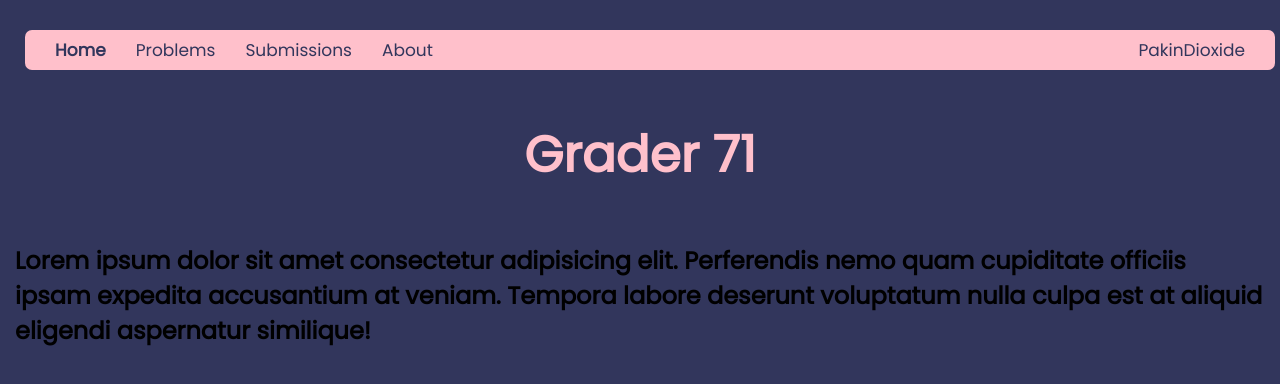
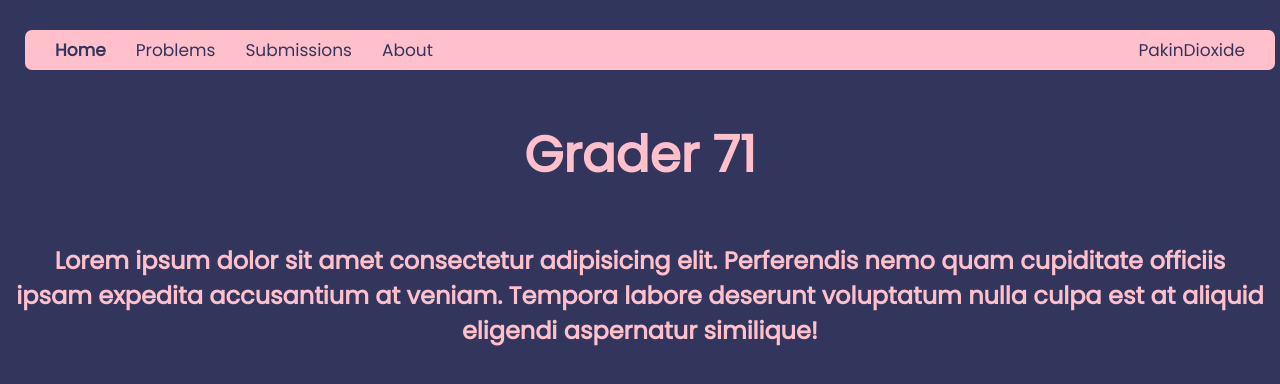
Before and after one commit to grader71/grader71, a Next.js app: page / in a window 1280 px wide. Shown: the top 384 px of the page. Built offline with nearby package versions, Linux system fonts and the light colour scheme.

Commit message:
Fixed h2

```diff
--- a/src/styles/global.css
+++ b/src/styles/global.css
@@ -11,7 +11,8 @@ div {
     margin-right: auto;
 }
 
-p {
+p,
+h2 {
     color: pink;
     text-align: center;
 }
```
